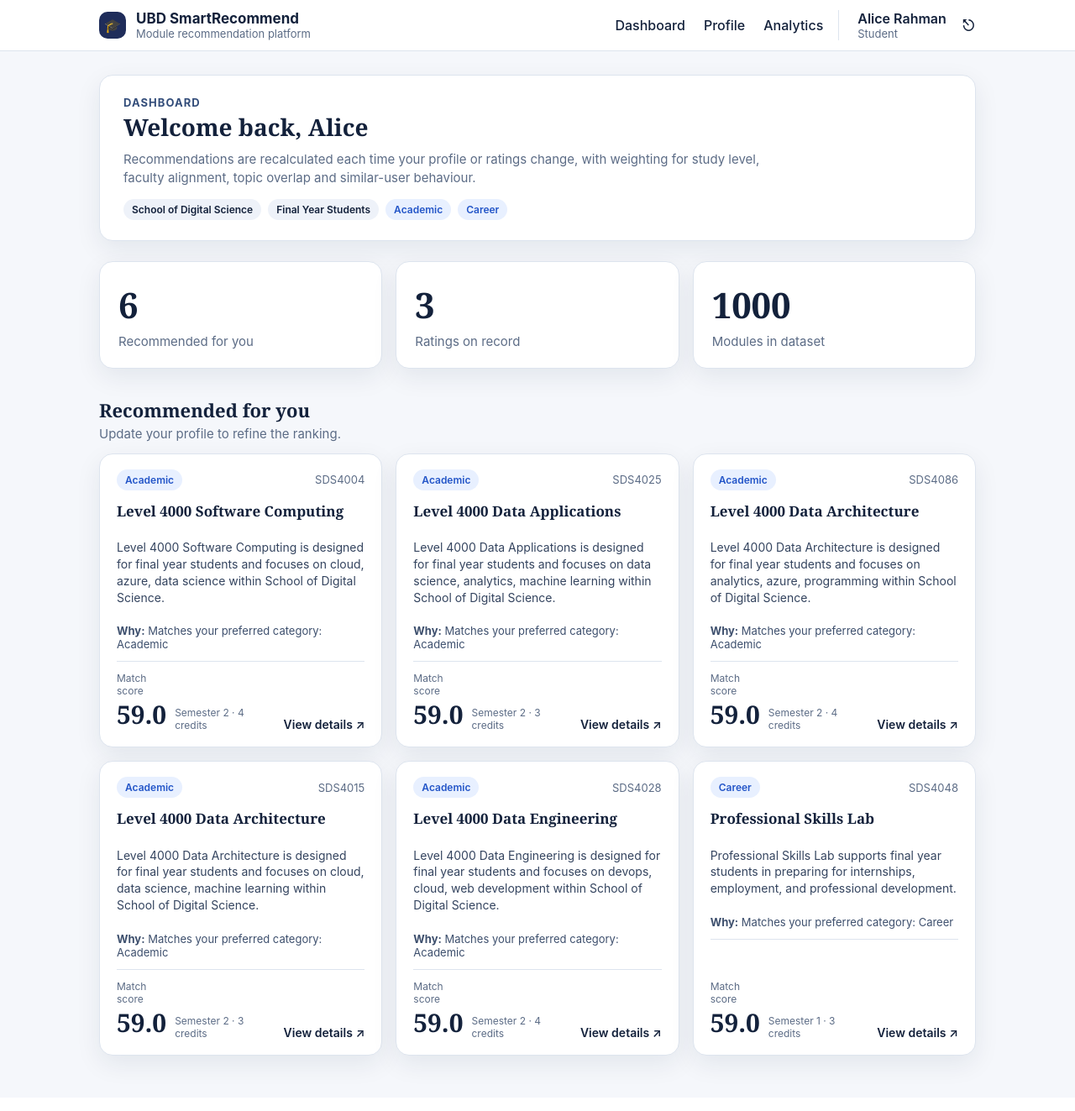
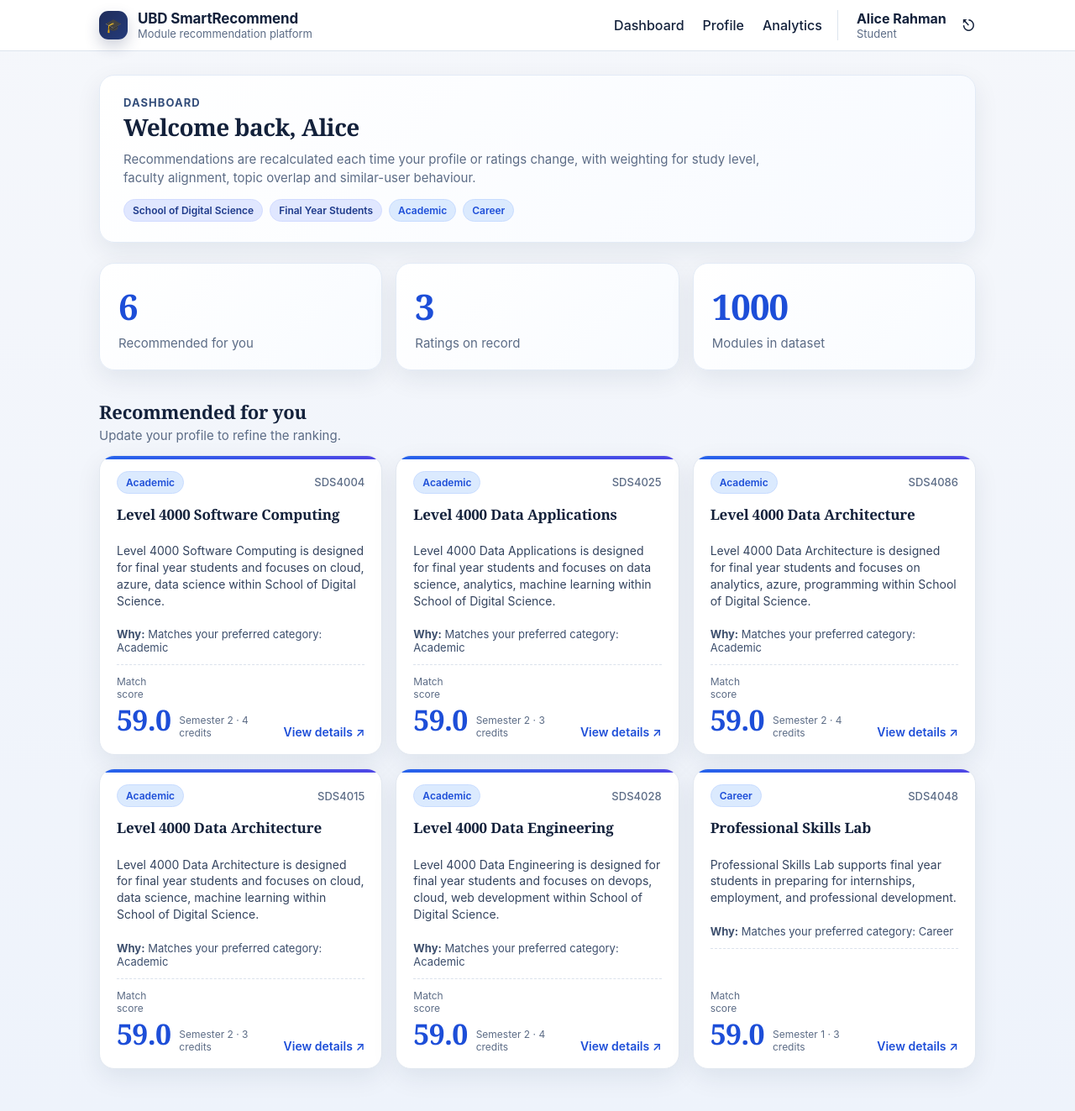
Before and after one commit to Baz22b6026/ubd-smartrecommend, a Flask app: page /dashboard in a window 1280 px wide. Shown: the whole page at 84% size. Before the commit the page ends 1282 px from the top, so only its background shows below. Run offline with Flask 3, Linux system fonts and the light colour scheme; the visitor is signed in with stand-in values (Sample User, id 1); data comes from the database, SQL or seed files in the repository.

Commit message:
Update styles.css 1

```diff
--- a/static/styles.css
+++ b/static/styles.css
@@ -1,34 +1,48 @@
 :root {
   --bg: #f5f7fb;
+  --bg-soft: #eef3fb;
   --card: #ffffff;
   --text: #13213b;
   --muted: #5c6c86;
   --line: #dde4ee;
+  --line-strong: #d6e0ef;
   --primary: #1d4ed8;
+  --primary-dark: #1e40af;
   --primary-soft: #e8f0ff;
+  --primary-soft-2: #dbeafe;
   --green-soft: #eaf8ea;
   --green-text: #3f9a48;
   --shadow: 0 10px 30px rgba(18, 34, 67, 0.08);
-  --radius: 16px;
+  --shadow-strong: 0 18px 40px rgba(18, 34, 67, 0.14);
+  --radius: 18px;
 }
 
 * {
   box-sizing: border-box;
 }
 
+html {
+  scroll-behavior: smooth;
+}
+
 body {
   margin: 0;
   font-family: Inter, Arial, sans-serif;
-  background: var(--bg);
+  background: linear-gradient(to bottom, var(--bg), var(--bg-soft));
   color: var(--text);
 }
 
+a {
+  transition: all 0.18s ease;
+}
+
 .topbar {
-  background: #fff;
+  background: rgba(255, 255, 255, 0.92);
   border-bottom: 1px solid var(--line);
   position: sticky;
   top: 0;
-  z-index: 10;
+  z-index: 20;
+  backdrop-filter: blur(10px);
 }
 
 .topbar-inner {
@@ -48,19 +62,21 @@
 }
 
 .brand-icon {
-  width: 32px;
-  height: 32px;
-  border-radius: 10px;
-  background: #1f2d5a;
+  width: 34px;
+  height: 34px;
+  border-radius: 11px;
+  background: linear-gradient(135deg, #1f2d5a, #243b7a);
   color: #fff;
   display: grid;
   place-items: center;
   font-size: 16px;
+  box-shadow: 0 8px 18px rgba(31, 45, 90, 0.22);
 }
 
 .brand-title {
   font-size: 17px;
   font-weight: 700;
+  letter-spacing: -0.01em;
 }
 
 .brand-subtitle {
@@ -78,6 +94,27 @@
   text-decoration: none;
   color: var(--text);
   font-weight: 500;
+  padding: 6px 0;
+  position: relative;
+}
+
+.main-nav a:hover {
+  color: var(--primary);
+}
+
+.main-nav a::after {
+  content: "";
+  position: absolute;
+  left: 0;
+  bottom: -2px;
+  width: 0;
+  height: 2px;
+  background: var(--primary);
+  transition: width 0.18s ease;
+}
+
+.main-nav a:hover::after {
+  width: 100%;
 }
 
 .user-box {
@@ -86,7 +123,7 @@
 }
 
 .user-name {
-  font-weight: 600;
+  font-weight: 700;
 }
 
 .user-role {
@@ -123,11 +166,20 @@
   border: 1px solid var(--line);
   border-radius: var(--radius);
   box-shadow: var(--shadow);
+  transition: all 0.22s ease;
 }
 
 .hero-card {
   padding: 24px 28px;
   margin-bottom: 24px;
+  background: linear-gradient(135deg, #ffffff, #f7faff);
+  border: 1px solid #e3ebf6;
+}
+
+.hero-card:hover,
+.stat-card:hover,
+.panel:hover {
+  box-shadow: 0 14px 34px rgba(18, 34, 67, 0.1);
 }
 
 .hero-card h1 {
@@ -135,6 +187,7 @@
   font-size: 28px;
   line-height: 1.12;
   font-family: Georgia, "Times New Roman", serif;
+  letter-spacing: -0.02em;
 }
 
 .hero-card p {
@@ -165,14 +218,17 @@
   align-items: center;
   padding: 5px 10px;
   border-radius: 999px;
-  background: #eef2f9;
+  background: #e0e7ff;
+  color: #1e3a8a;
   font-size: 12px;
   font-weight: 600;
+  border: 1px solid #d2dbff;
 }
 
 .chip-soft {
-  background: var(--primary-soft);
-  color: #2355c8;
+  background: var(--primary-soft-2);
+  color: var(--primary);
+  border: 1px solid #c8dcff;
 }
 
 .stats-grid {
@@ -184,6 +240,8 @@
 
 .stat-card {
   padding: 22px;
+  background: linear-gradient(135deg, #ffffff, #f8fbff);
+  border: 1px solid #e3ebf6;
 }
 
 .stat-number {
@@ -191,6 +249,8 @@
   font-weight: 700;
   font-family: Georgia, "Times New Roman", serif;
   margin-bottom: 6px;
+  color: var(--primary);
+  letter-spacing: -0.02em;
 }
 
 .stat-label {
@@ -206,6 +266,7 @@
   margin: 0 0 4px;
   font-size: 22px;
   font-family: Georgia, "Times New Roman", serif;
+  letter-spacing: -0.01em;
 }
 
 .section-heading p {
@@ -230,6 +291,25 @@
   display: flex;
   flex-direction: column;
   min-height: 220px;
+  border: 1px solid #e2e8f0;
+  background: white;
+  position: relative;
+  overflow: hidden;
+}
+
+.module-card::before {
+  content: "";
+  position: absolute;
+  top: 0;
+  left: 0;
+  height: 4px;
+  width: 100%;
+  background: linear-gradient(90deg, #2563eb, #4f46e5);
+}
+
+.module-card:hover {
+  transform: translateY(-4px);
+  box-shadow: var(--shadow-strong);
 }
 
 .module-top {
@@ -242,6 +322,7 @@
 .module-code {
   font-size: 13px;
   color: var(--muted);
+  font-weight: 500;
 }
 
 .module-card h3 {
@@ -249,6 +330,7 @@
   font-size: 17px;
   line-height: 1.3;
   font-family: Georgia, "Times New Roman", serif;
+  letter-spacing: -0.01em;
 }
 
 .module-description {
@@ -260,7 +342,7 @@
 
 .why-box {
   padding: 10px 0 12px;
-  border-bottom: 1px solid var(--line);
+  border-bottom: 1px dashed #dbe2ec;
   color: #3d4f6d;
   font-size: 13px;
 }
@@ -280,9 +362,11 @@
 }
 
 .footer-score {
-  font-size: 30px;
+  font-size: 34px;
   font-weight: 700;
   font-family: Georgia, "Times New Roman", serif;
+  color: var(--primary);
+  letter-spacing: -0.02em;
 }
 
 .module-meta {
@@ -291,11 +375,16 @@
 }
 
 .details-link {
-  color: var(--text);
+  color: var(--primary);
   text-decoration: none;
   font-weight: 600;
   white-space: nowrap;
   font-size: 14px;
+}
+
+.details-link:hover {
+  color: var(--primary-dark);
+  text-decoration: underline;
 }
 
 .panel {
```
Also changed, not shown: other parts of static/styles.css (+40 -2 lines).
